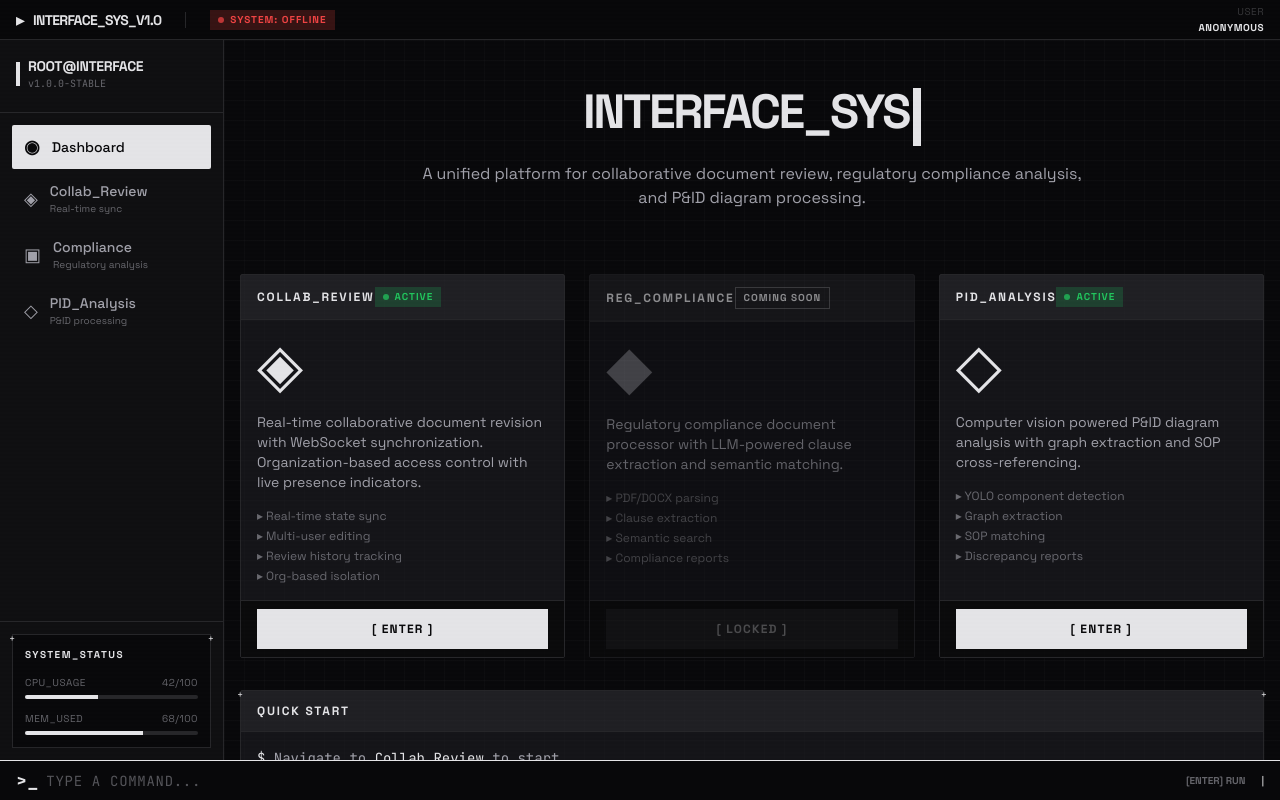
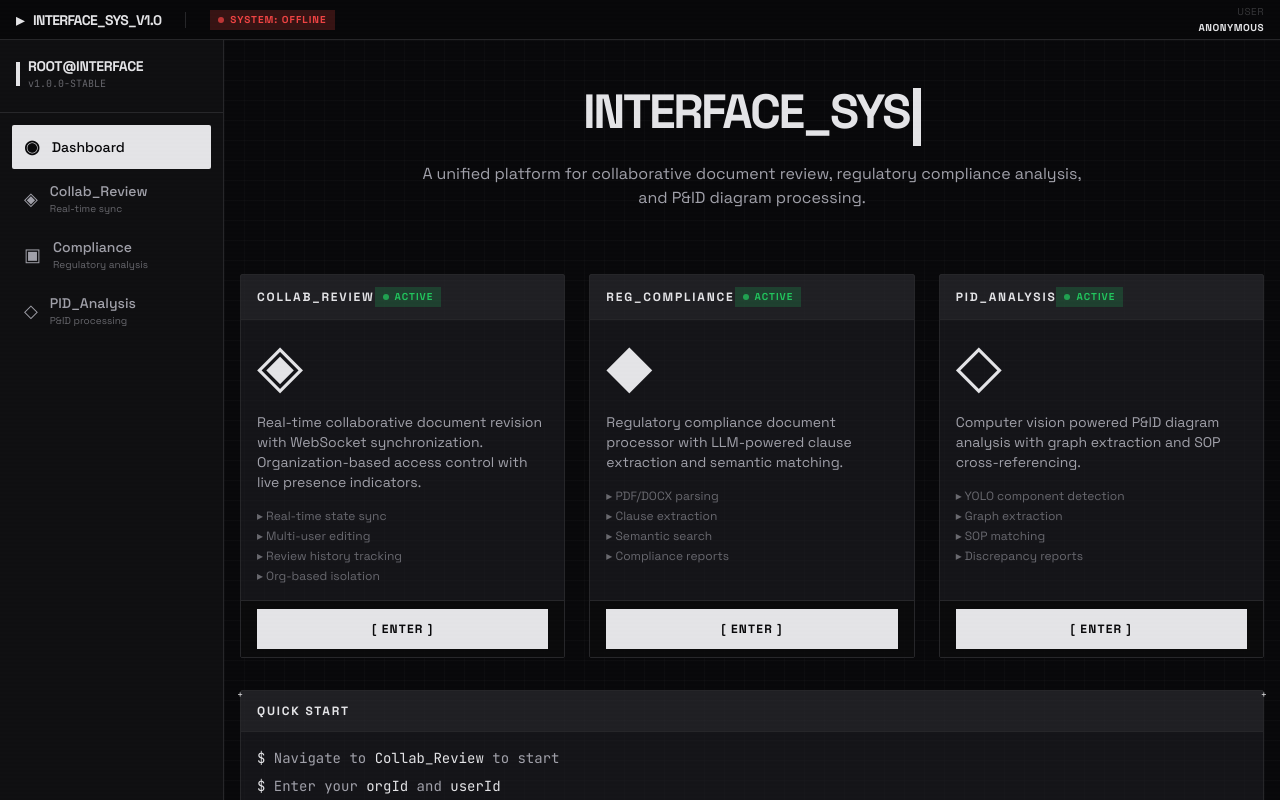
Before and after one commit to ZaboReal/interface, a Next.js app in the folder frontend/: page / in a window 1280 px wide. Built offline with nearby package versions, Linux system fonts and the light colour scheme.

Commit message:
Remove system status panel and command bar, unlock Reg_Compliance

```diff
--- a/frontend/src/app/layout.tsx
+++ b/frontend/src/app/layout.tsx
@@ -2,7 +2,6 @@ import type { Metadata } from "next";
 import "./globals.css";
 import { Sidebar } from "@/components/layout/Sidebar";
 import { Header } from "@/components/layout/Header";
-import { CommandBar } from "@/components/layout/CommandBar";
 import { Scanlines } from "@/components/layout/Scanlines";
 import { Toaster } from "@/components/ui/toaster";
 import { Providers } from "@/components/providers";
@@ -29,7 +28,6 @@ export default function RootLayout({
               {children}
             </main>
           </div>
-          <CommandBar />
           <Toaster />
         </Providers>
       </body>
--- a/frontend/src/app/page.tsx
+++ b/frontend/src/app/page.tsx
@@ -66,15 +66,15 @@ export default function DashboardPage() {
           animate={{ opacity: 1, y: 0 }}
           transition={{ delay: 0.2 }}
         >
-          <Card className="h-full flex flex-col opacity-60">
+          <Card className="h-full flex flex-col">
             <CardHeader>
               <div className="flex items-center justify-between">
                 <CardTitle>Reg_Compliance</CardTitle>
-                <Badge variant="outline">Coming Soon</Badge>
+                <Badge variant="success" pulse>Active</Badge>
               </div>
             </CardHeader>
             <CardContent className="flex-1">
-              <div className="text-6xl text-text-muted mb-4">&#9670;</div>
+              <div className="text-6xl text-primary mb-4">&#9670;</div>
               <p className="text-text-secondary text-sm">
                 Regulatory compliance document processor with LLM-powered clause extraction
                 and semantic matching.
@@ -87,9 +87,9 @@ export default function DashboardPage() {
               </ul>
             </CardContent>
             <CardFooter>
-              <Button className="w-full" variant="secondary" disabled>
-                LOCKED
-              </Button>
+              <Link href="/compliance" className="w-full">
+                <Button className="w-full">ENTER</Button>
+              </Link>
             </CardFooter>
           </Card>
         </motion.div>
--- a/frontend/src/components/layout/Sidebar.tsx
+++ b/frontend/src/components/layout/Sidebar.tsx
@@ -3,7 +3,6 @@
 import Link from "next/link";
 import { usePathname } from "next/navigation";
 import { cn } from "@/lib/utils";
-import { Progress } from "@/components/ui/progress";
 
 const navigation = [
   {
@@ -82,18 +81,6 @@ export function Sidebar() {
         })}
       </nav>
 
-      {/* System Status Panel */}
-      <div className="p-3 border-t border-border">
-        <div className="ascii-border p-3 bg-background">
-          <h3 className="text-2xs font-bold text-primary uppercase tracking-[0.15em] mb-3">
-            System_Status
-          </h3>
-          <div className="space-y-3">
-            <Progress value={42} max={100} label="CPU_USAGE" showValue />
-            <Progress value={68} max={100} label="MEM_USED" showValue />
-          </div>
-        </div>
-      </div>
     </aside>
   );
 }
```
